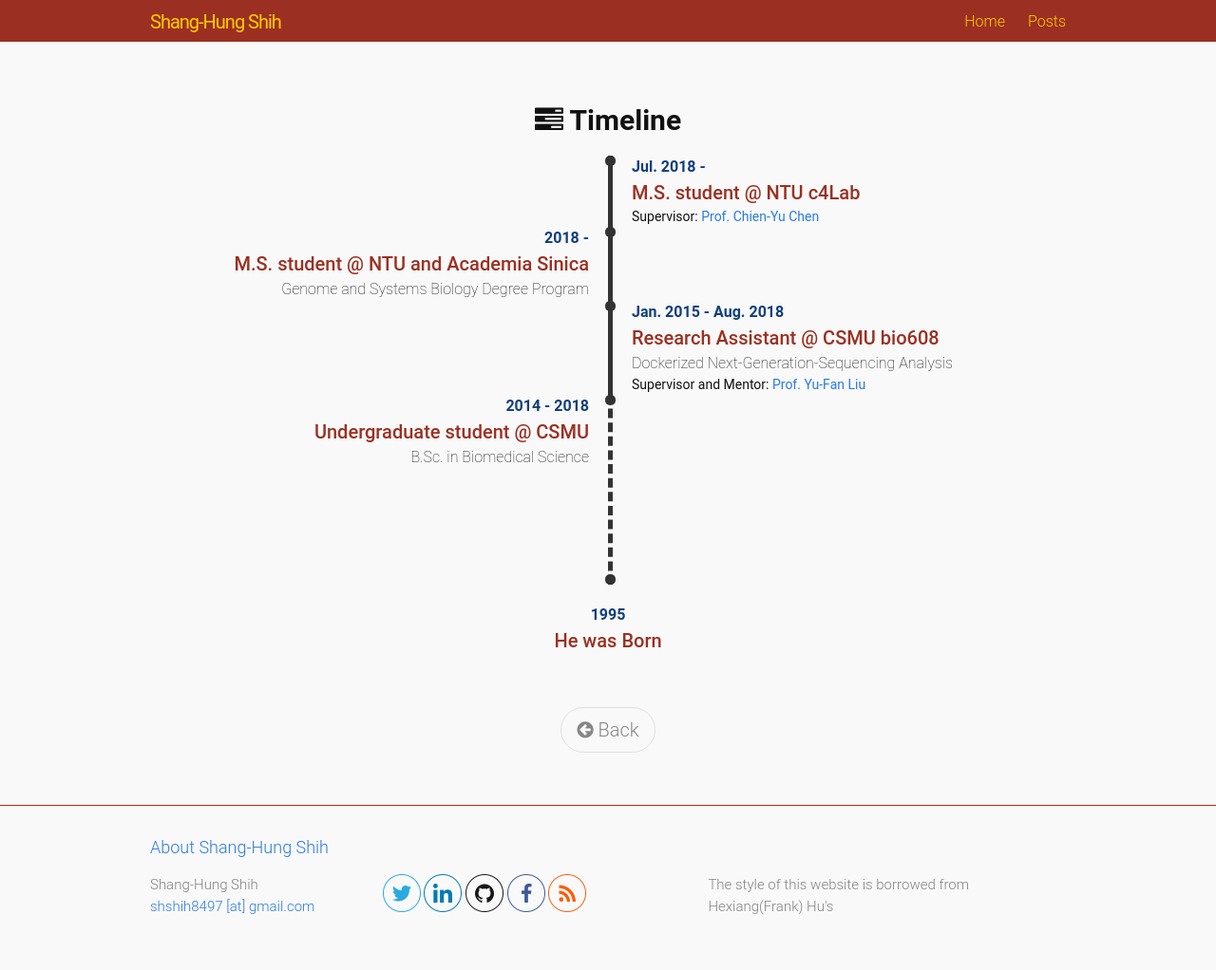
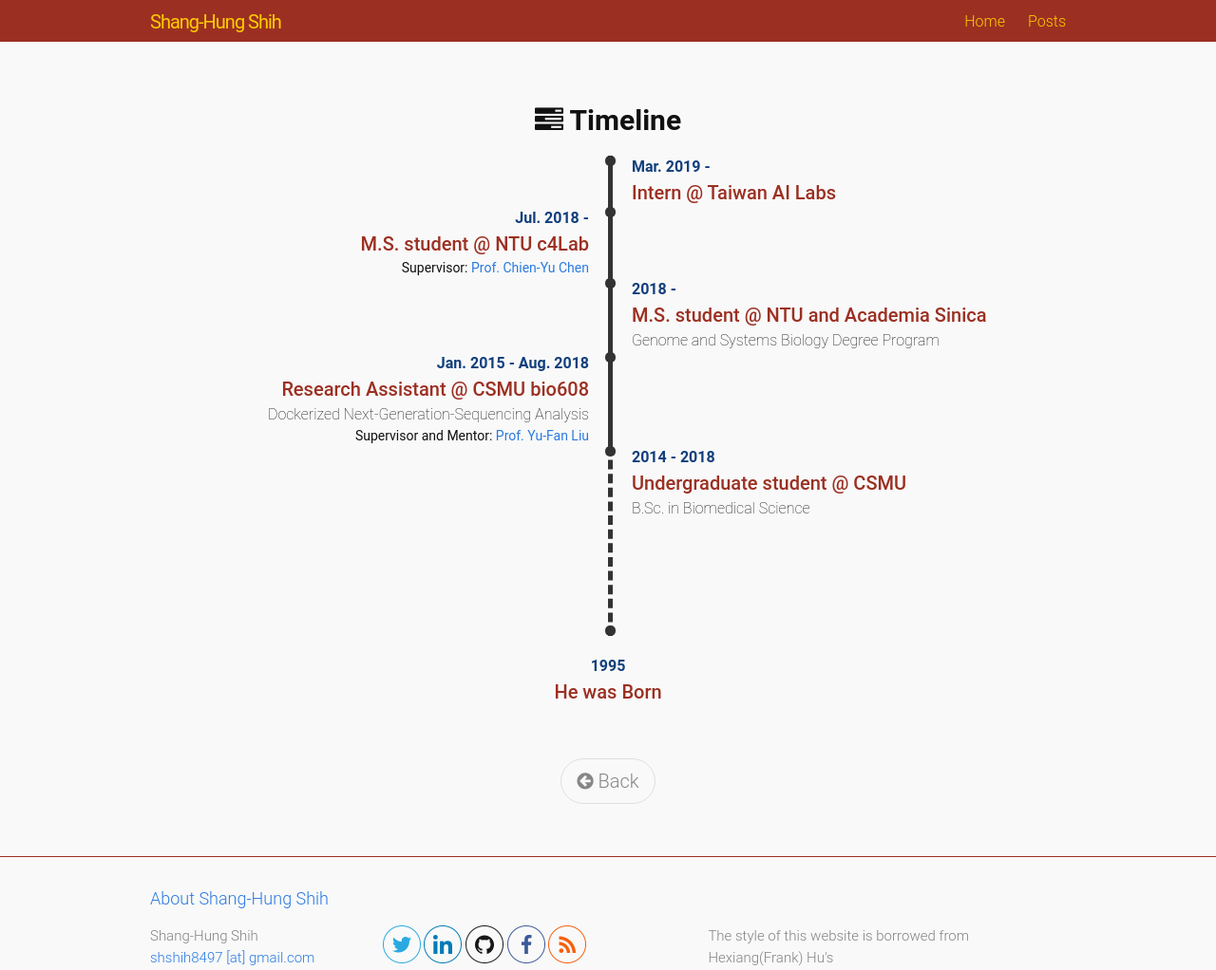
Before and after one commit to shanghungshih/shanghungshih.github.io, a Jekyll site: the page built from timeline.html, in a window 1280 px wide, cut to the strip 0-1022 px from the top of the page. Shown: the whole strip at 95% size. Built offline with Jekyll 4.4.1, drawn with Linux system fonts in a browser that asks for light colours.

Commit message:
Update experiences.yml

```diff
--- a/_data/experiences.yml
+++ b/_data/experiences.yml
@@ -1,3 +1,8 @@
+- date:  "Mar. 2019 -"
+  title: "Intern @ Taiwan AI Labs"
+  desc:  ""
+  host: false
+  brief: false
 - date:  "Jul. 2018 -"
   title: "M.S. student @ NTU c4Lab"
   desc:  ""
```
